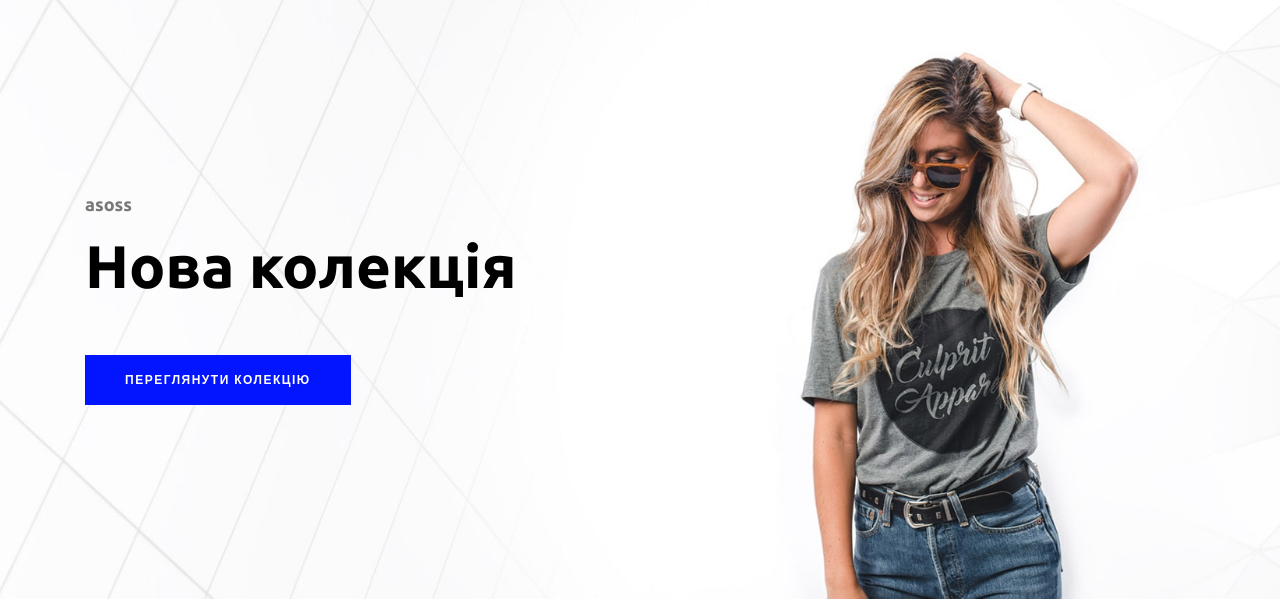
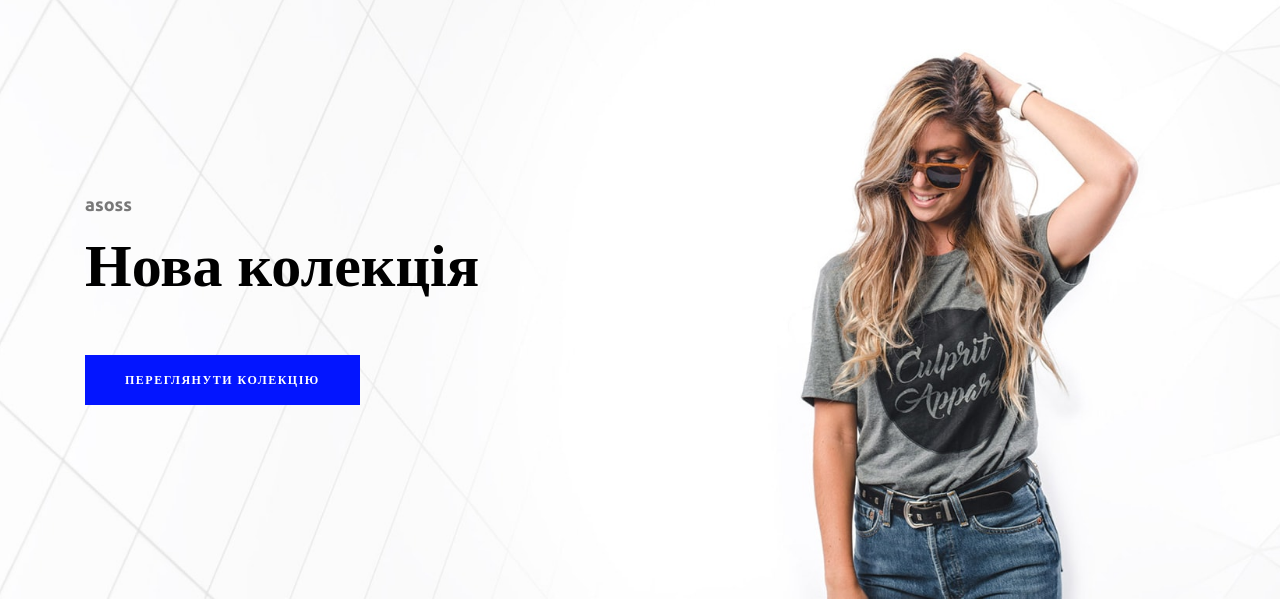
Before and after one commit to Constantine-MotoViking/ExzamProject, a Django app: page / in a window 1280 px wide. Shown: the part 86-690 px from the top of the page. Run offline with Django 4.2, Linux system fonts and the light colour scheme; some libraries are stand-ins or nearby versions; some web fonts are replaced.

```diff
--- a/root/templates/home/index.html
+++ b/root/templates/home/index.html
@@ -9,8 +9,8 @@
                 <div class="col-12">
                     <div class="hero-content">
                         <h6>asoss</h6>
-                        <h2>Нова колекція</h2>
-                        <a href="#" class="btn essence-btn">Переглянути колекцію</a>
+                        <h2 style="font-family: Oswald">Нова колекція</h2>
+                        <a href="#" class="btn essence-btn", style="font-family: Oswald">Переглянути колекцію</a>
                     </div>
                 </div>
             </div>
```
